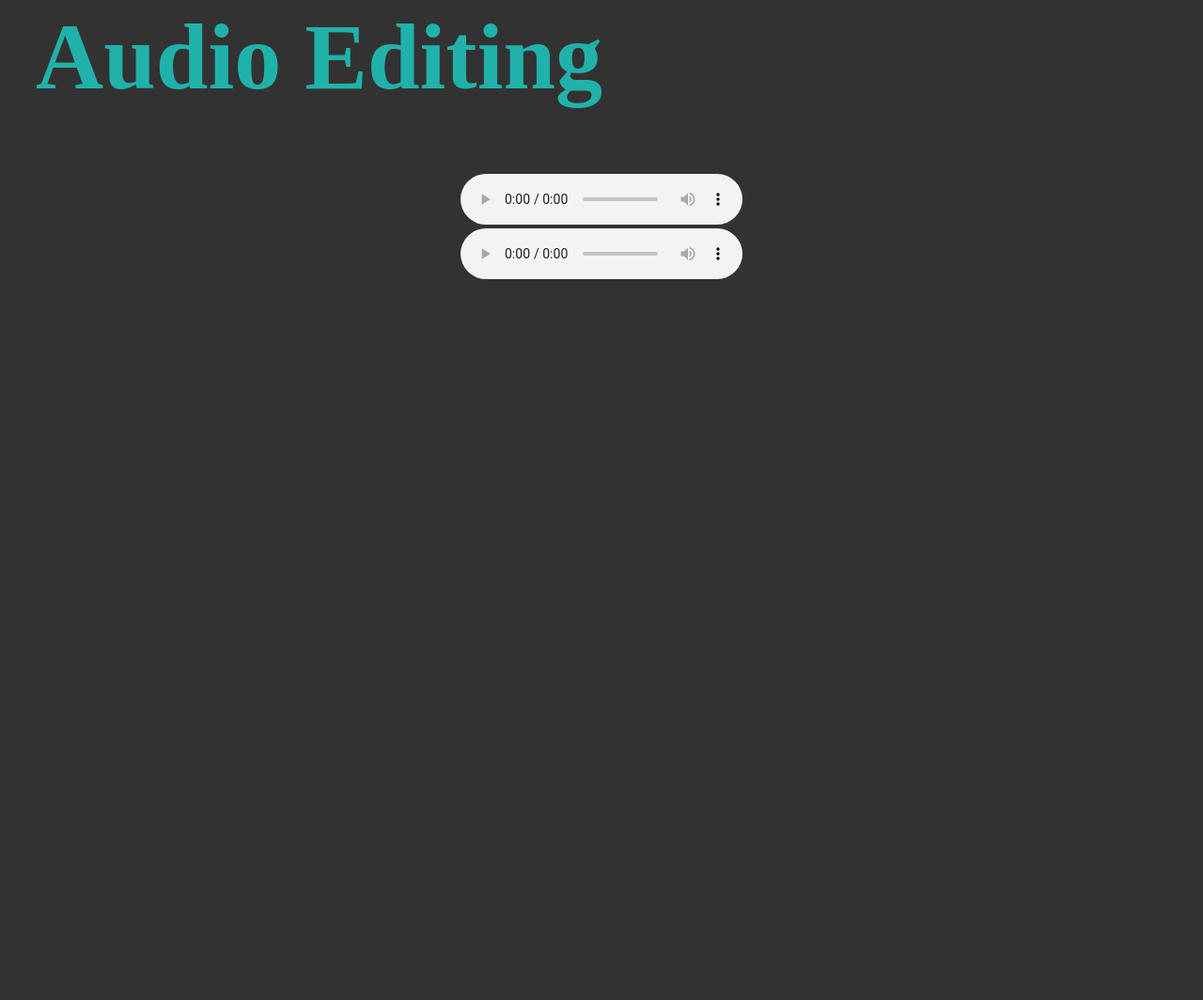
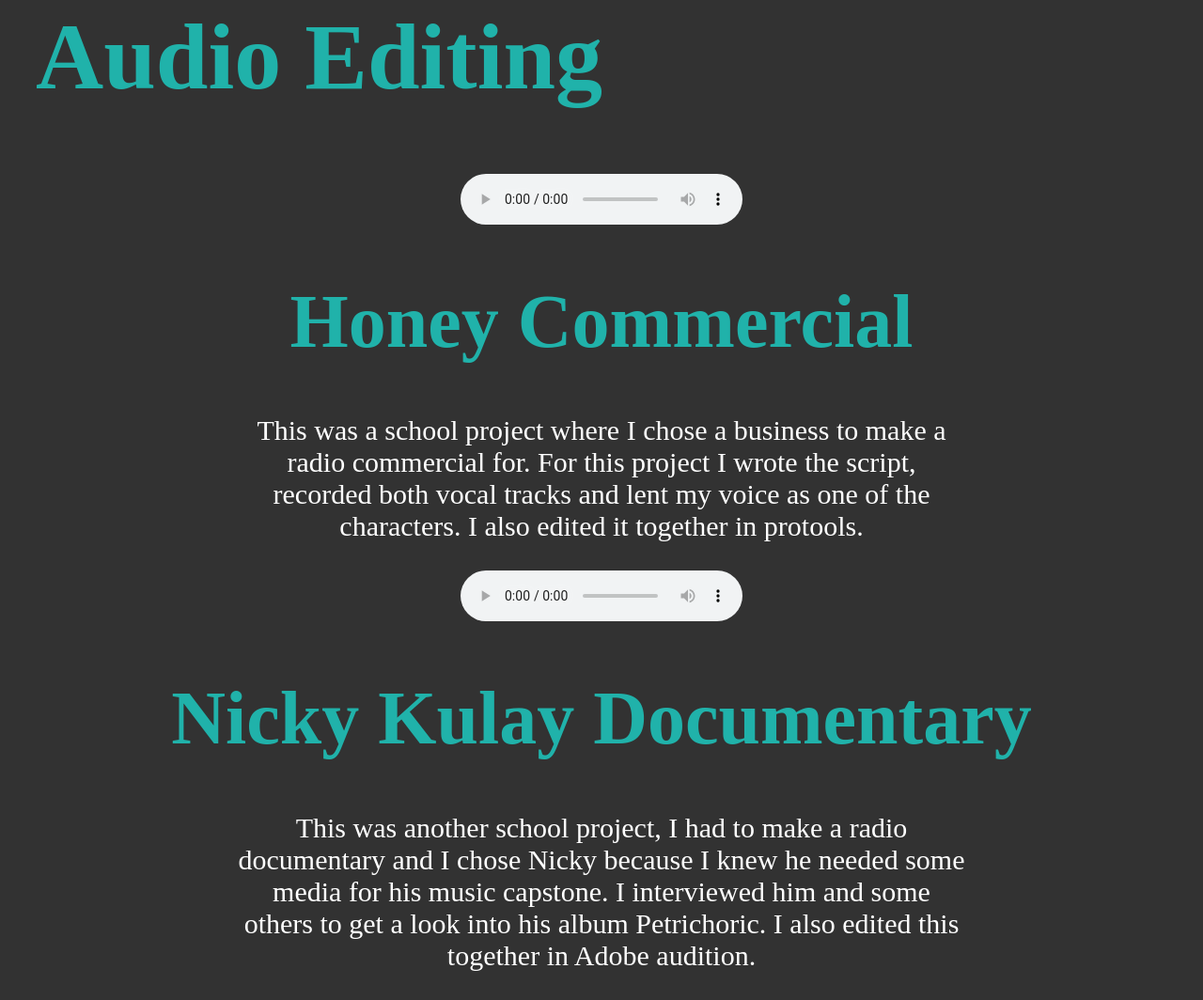
Before and after one commit to when-rainbows/when-rainbows.github.io, a plain HTML site: page portfolio.html in a window 1280 px wide. Shown: the part 7173-8237 px from the top of the page at 94% size. Before the commit the page ends 7474 px from the top, so only its background shows below. Drawn offline with Linux system fonts and the light colour scheme.

Commit message:
Update portfolio.html

```diff
--- a/portfolio.html
+++ b/portfolio.html
@@ -125,11 +125,26 @@
                     <audio controls>
                         <source src="images/Meade Commercial.wav" type = "audio/wav">
                     </audio>
+                    <div class="bodytext">
+                        <div class="descriptionTitle">
+                            <h1> Honey Commercial</h1>
+                        </div>
+                        <div class="description">
+                        <p> This was a school project where I chose a business to make a radio commercial for. For this project I wrote the script, recorded both vocal tracks and lent my voice as one of the characters. I also edited it together in protools.  </p>
+                        </div>
+                    </div>
                 </div>
                 <div class="audio" style="text-align: center;">
                     <audio controls>
                         <source src="images/Meade_final_realradiodoc.mp3" type = "audio/wav">
                     </audio>
+                    <div class="bodytext">
+                        <div class="descriptionTitle">
+                            <h1> Nicky Kulay Documentary</h1>
+                        </div>
+                        <div class="description">
+                        <p> This was another school project, I had to make a radio documentary and I chose Nicky because I knew he needed some media for his music capstone. I interviewed him and some others to get a look into his album Petrichoric. I also edited this together in Adobe audition.  </p>
+                        </div>
                 </div>
             </div>
         </body>
```
